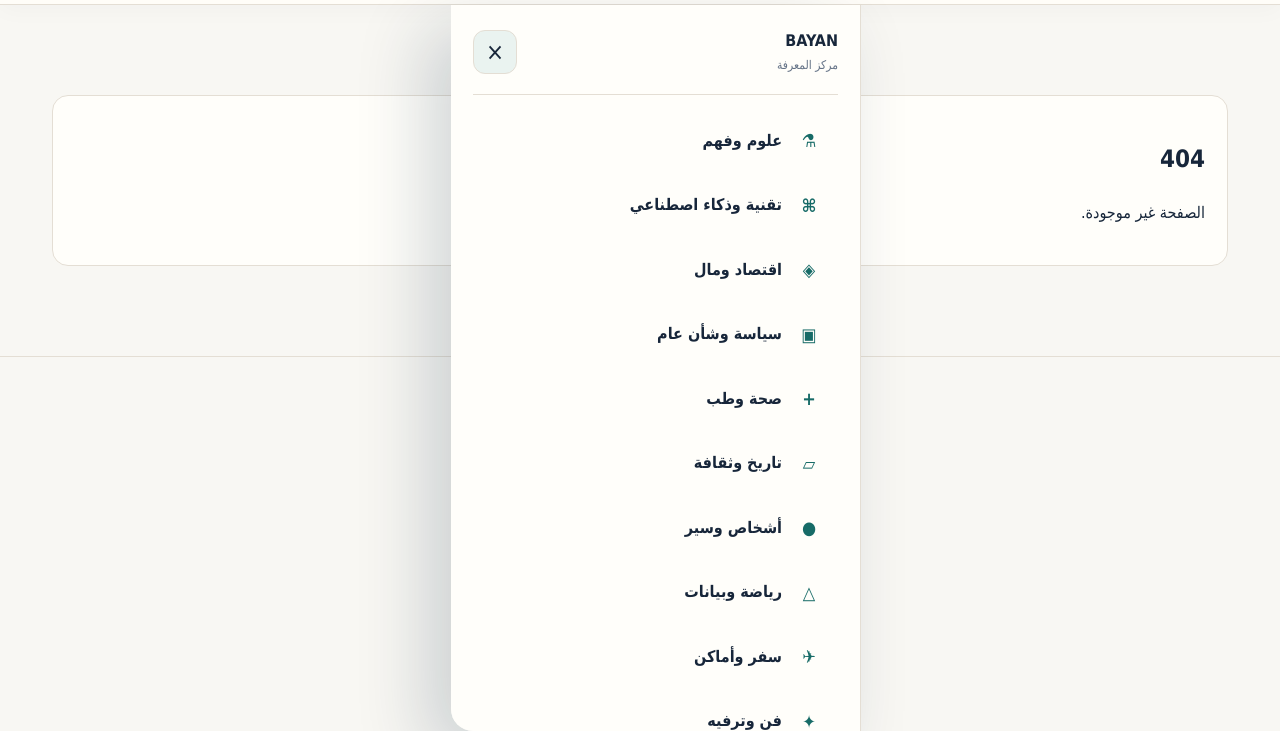
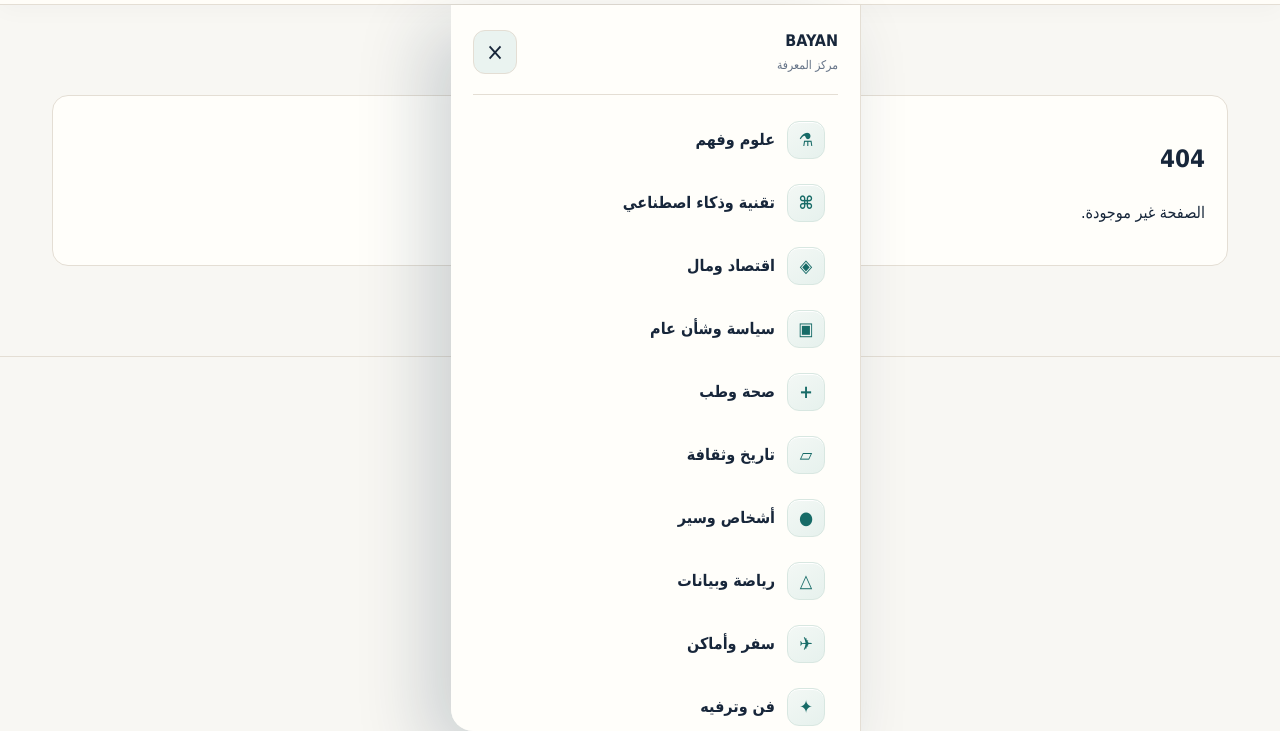
Before and after one commit to TaHa41/BAYAN, a website: page public/index.html in a window 1280 px wide. Shown: the part 69-800 px from the top of the page. Drawn offline with Linux system fonts and the light colour scheme.

Commit message:
Give navigation icons a consistent, accessible visual treatment

```diff
--- a/public/styles.css
+++ b/public/styles.css
@@ -107,3 +107,8 @@ html[dir="rtl"] .section-card:before{inset:0 0 0 auto;border-radius:0 18px 18px
 .article-card-image{display:block;width:100%;aspect-ratio:16/9;object-fit:cover;background:var(--soft);border-radius:14px 14px 0 0}
 .article-hero-image{display:block;width:100%;max-height:560px;aspect-ratio:16/9;object-fit:cover;background:var(--soft);border-radius:20px;margin:0 0 24px}
 .image-placeholder{display:grid;place-items:center;width:100%;min-height:180px;aspect-ratio:16/9;background:linear-gradient(135deg,var(--soft),var(--surface));color:var(--accent);font-weight:900;letter-spacing:.12em;border-radius:14px 14px 0 0}
+
+/* Consistent icon tiles in the navigation drawer */
+.drawer-icon{display:grid;place-items:center;flex:0 0 38px;width:38px;height:38px;border:1px solid #d8e7e1;border-radius:12px;background:linear-gradient(145deg,#f3f8f5,#e6f1ed);color:var(--accent);font-size:18px;line-height:1;box-shadow:inset 0 1px #fff}
+.drawer-link{gap:12px;padding:9px 12px;min-height:54px}
+.drawer-link:hover .drawer-icon{background:var(--surface);border-color:#b7d5ca;transform:translateY(-1px)}
```
